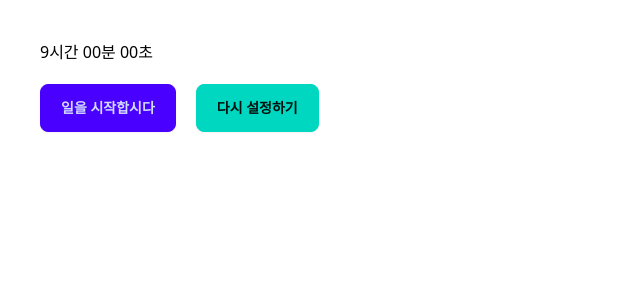
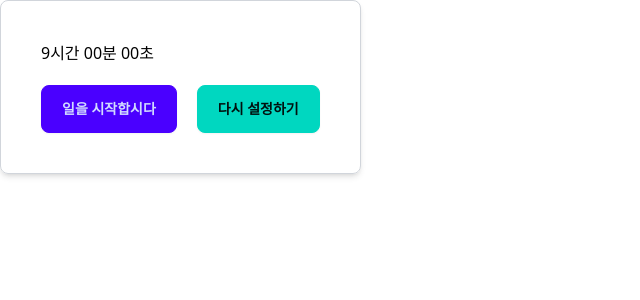
Before and after one commit to tyange/chulgeun-frontend, a React (Vite) app: page /main in a window 1280 px wide. Shown: the top 300 px of the page, without its empty margins (0-640 px from the left). Built offline with nearby package versions, Linux system fonts and the light colour scheme.

Commit message:
Box 컴포넌트 스타일링 수정

```diff
--- a/src/components/ui/Box.tsx
+++ b/src/components/ui/Box.tsx
@@ -7,7 +7,7 @@ type BoxProps = {
 
 export default function Box({ comingSoon = false, children }: BoxProps) {
   return (
-    <div className="flex w-fit items-center justify-center rounded-lg bg-white bg-opacity-90 p-10 text-black">
+    <div className="flex w-fit items-center justify-center rounded-lg border border-gray-300 bg-white bg-opacity-90 p-10 text-black shadow-md">
       {comingSoon ? "Coming Soon!" : children}
     </div>
   );
```
